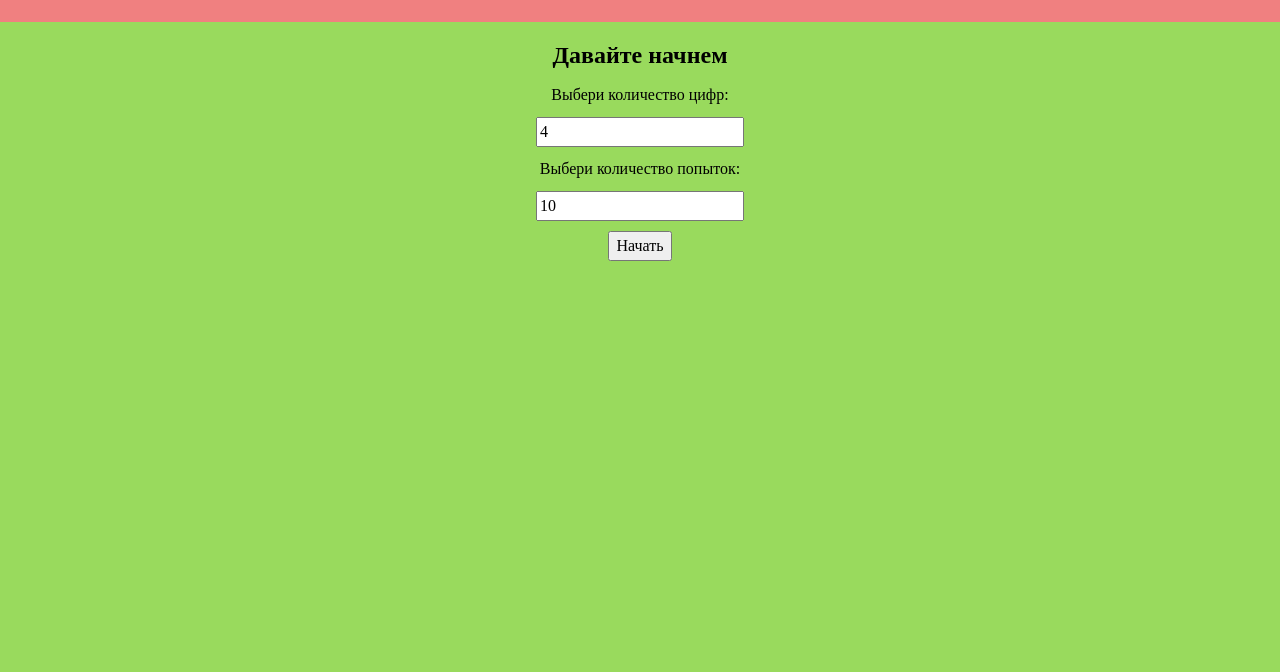
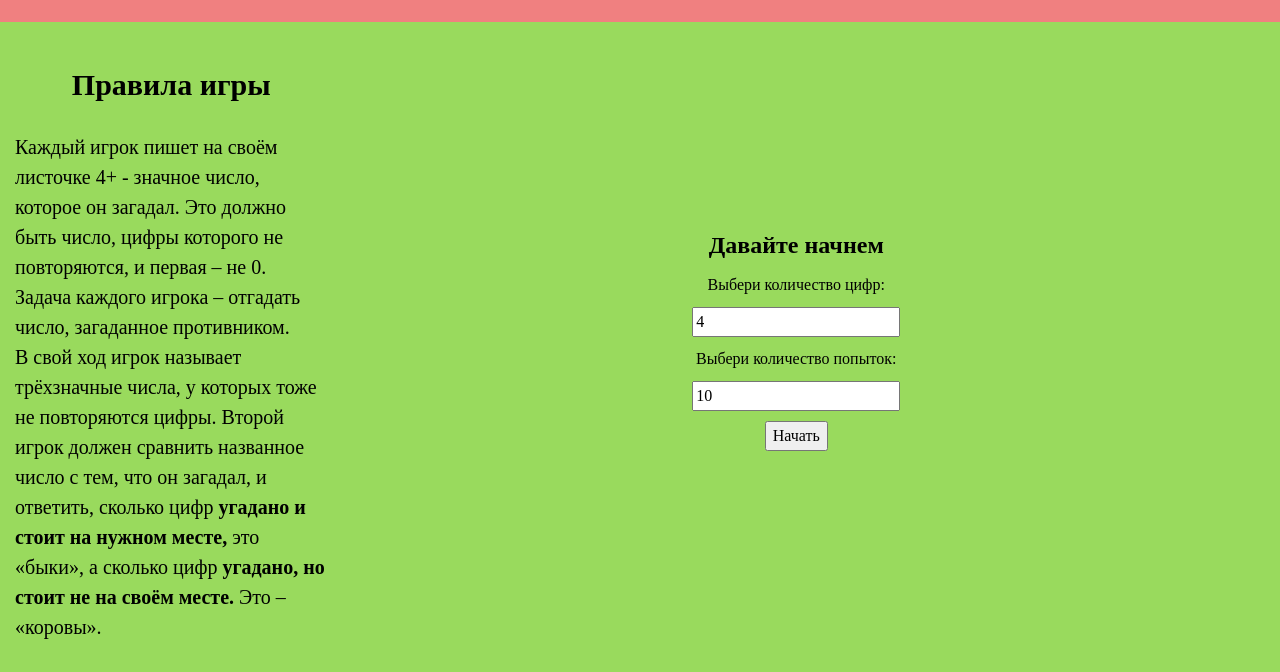
Before and after one commit to WithNoRegret/bullsncows, a website: page index.html in a window 1280 px wide. Shown: the part 128-800 px from the top of the page. Drawn offline with Linux system fonts and the light colour scheme.

Commit message:
1. Добавлена возможность вводить только числа. 2. Добавлены правила игры.

```diff
--- a/css/index.css
+++ b/css/index.css
@@ -22,7 +22,22 @@
     padding: 15px;
 }
 
+.ruleset {
+    display: flex;
+    flex-direction: column;
+    justify-content: center;
+    align-items: center;
+
+    font-size: 20px;
+}
+
 .body-inner {
+    display: grid;
+    grid-template-columns: 1fr 3fr;
+}
+
+.prepare-form,
+#app .body-inner {
 
     display: flex;
     flex-direction: column;
--- a/index.html
+++ b/index.html
@@ -19,12 +19,26 @@
     </header>
     <div id="prepare" class="body">
         <div class="body-inner">
+            <div class="ruleset">
+                <h2>Правила игры</h2>
+                <p>
+                    Каждый игрок пишет на своём листочке 4+ - значное число, которое он загадал. Это должно быть
+                    число, цифры которого не повторяются, и первая – не 0.<br>
+                    Задача каждого игрока – отгадать число, загаданное противником.<br>
+                    В свой ход игрок называет трёхзначные числа, у которых тоже не повторяются цифры. Второй игрок должен
+                    сравнить названное число с тем, что он загадал, и ответить, сколько цифр <strong>угадано и стоит на нужном
+                    месте,</strong>
+                    это «быки», а сколько цифр <strong>угадано, но стоит не на своём месте.</strong> Это – «коровы».
+                </p>
+            </div>
+            <div class="prepare-form">
                 <h2 class="main-title">Давайте начнем</h2>
             <label for="digit-count" class="main-text">Выбери количество цифр:</label>
             <input type="number" id="digit-count" value="4" required>
             <label for="try-count" class="main-text">Выбери количество попыток:</label>
             <input type="number" id="try-count" value="10" required>
             <button type="button" id="start-button">Начать</button>
+            </div>
         </div>
     </div>
     <div id="app" class="body invisible">
--- a/js/app.js
+++ b/js/app.js
@@ -17,8 +17,7 @@ function startGame (event) {
         const newInput = document.createElement('input');
         newInput.setAttribute('type', 'text');
         newInput.setAttribute('maxlength', 1);
-        newInput.setAttribute('oninput', 'moveToNext(this)');
-        newInput.setAttribute('onkeydown', 'moveToPrev(this)');
+        newInput.setAttribute('onkeyup', 'moveTo(event, this)');
         digitInput.appendChild(newInput);
         if (i === 0) {
             firstInput = newInput;
@@ -36,24 +35,23 @@ function endGame () {
     prepare.classList.remove('invisible');
 }
 
-function moveToNext(input) {
-    if (input.value.length === 1) {
+function moveTo(event, input) {
+    if (possibileDigits.includes(event.key)) {
         var nextInput = input.nextElementSibling;
         if (nextInput != null) {
             nextInput.focus();
         }
-    }
-}
-
-function moveToPrev(input) {
-    if (event.keyCode === 8 && input.value.length === 0) { // keyCode 8 для Backspace
+    } else if (event.keyCode === 8 && input.value.length === 0) { // keyCode 8 для Backspace
         var prevInput = input.previousElementSibling;
         if (prevInput != null) {
             prevInput.focus();
         }
+    } else {
+        input.value = '';
     }
+}
 
-}
+const possibileDigits = ['0', '1', '2', '3', '4', '5', '6', '7', '8', '9'];
 
 const app = document.querySelector('#app');
 const prepare = document.querySelector('#prepare');
```
Lines whose indentation alone changed are shown as unchanged.
